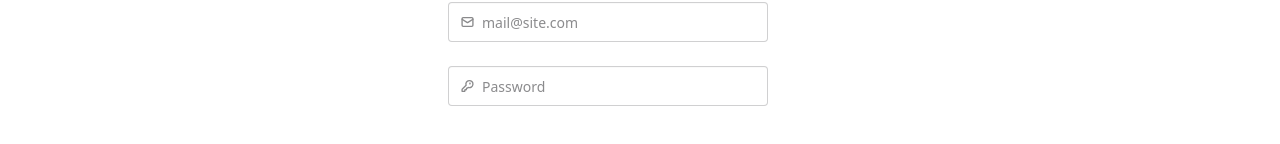
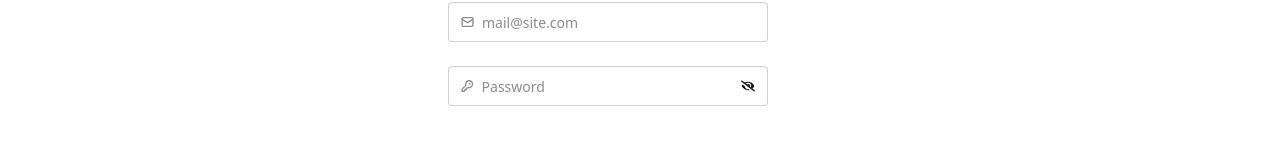
Before and after one commit to mehadishisir/login-with-email-and-password, a React (Vite) app: page /register in a window 1280 px wide. Shown: the part 135-279 px from the top of the page. Built offline with nearby package versions, Linux system fonts and the light colour scheme.

Commit message:
add show password button

```diff
--- a/package.json
+++ b/package.json
@@ -14,6 +14,7 @@
     "firebase": "^12.6.0",
     "react": "^19.2.0",
     "react-dom": "^19.2.0",
+    "react-icons": "^5.5.0",
     "react-router": "^7.9.6",
     "tailwindcss": "^4.1.17"
   },
--- a/src/pages/Register/Register.jsx
+++ b/src/pages/Register/Register.jsx
@@ -1,20 +1,23 @@
 import { createUserWithEmailAndPassword } from "firebase/auth";
 import { auth } from "../../firebase.init";
 import { useState } from "react";
+import { FaEye, FaEyeSlash } from "react-icons/fa";
 
 const Register = () => {
   const [errorMessage, setErrorMessage] = useState(false);
   const [success, setSuccess] = useState("");
+  const [showPassword, setShowPassword] = useState(false);
   const handleSubmit = (e) => {
     e.preventDefault();
     const email = e.target.email.value;
     const password = e.target.password.value;
     console.log(email, password);
-    e.target.reset();
+
     // success message
     setSuccess("");
+    e.target.reset();
     // clear error message
-    setErrorMessage("");
+    setErrorMessage(false);
     // firebase register user
     const passwordValidation = /^(?=.*[A-Z])(?=.*\d)(?=.*[!@#$&*]).{8,}$/;
     if (!passwordValidation.test(password)) {
@@ -92,13 +95,23 @@ const Register = () => {
               <circle cx="16.5" cy="7.5" r=".5" fill="currentColor"></circle>
             </g>
           </svg>
+          <div className="flex justify-between ">
             <input
-            type="password"
+              type={showPassword ? "text" : "password"}
               name="password"
               required
               placeholder="Password"
               minlength="8"
             />
+            <button
+              onClick={() => {
+                setShowPassword(!showPassword);
+              }}
+              className="ml-22"
+            >
+              {showPassword ? <FaEye></FaEye> : <FaEyeSlash></FaEyeSlash>}
+            </button>
+          </div>
         </label>
 
         <br></br>
```
Also changed, not shown: 1 other file (tests, documents, lock files or other folders). Lines whose indentation alone changed are shown as unchanged.
